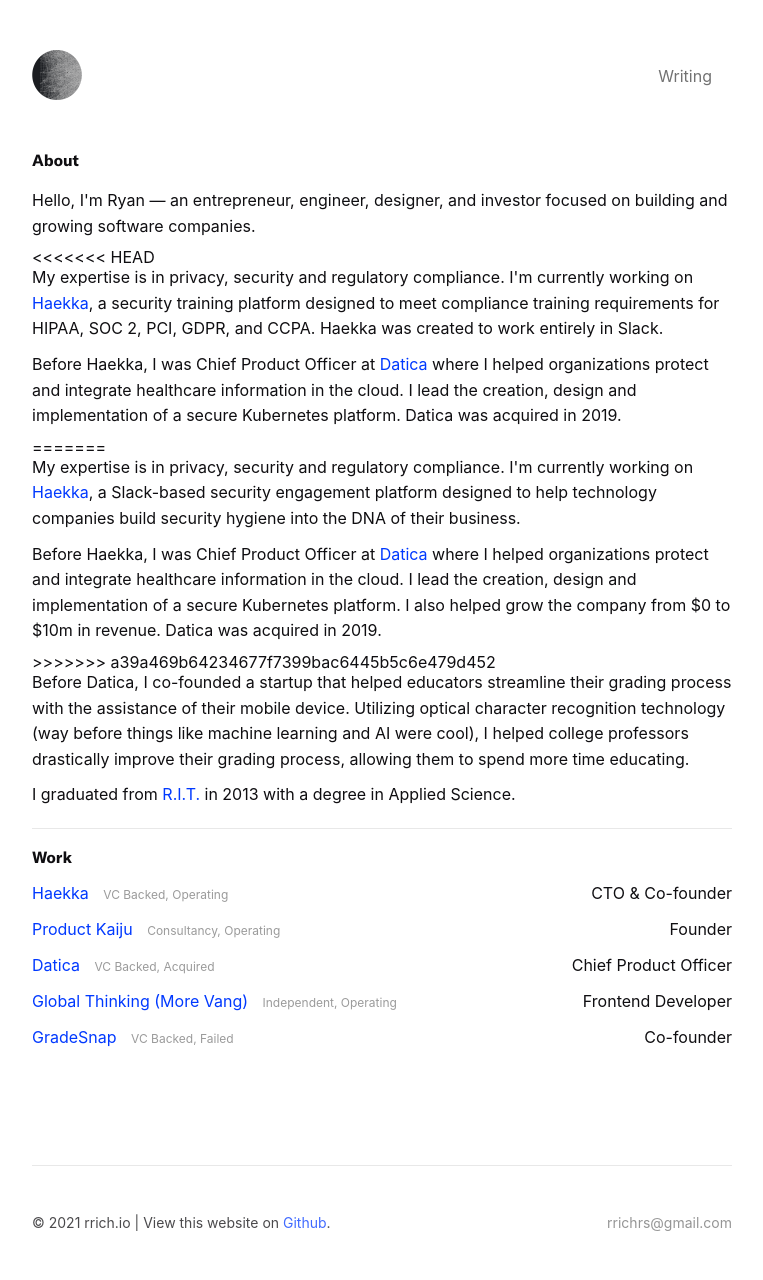
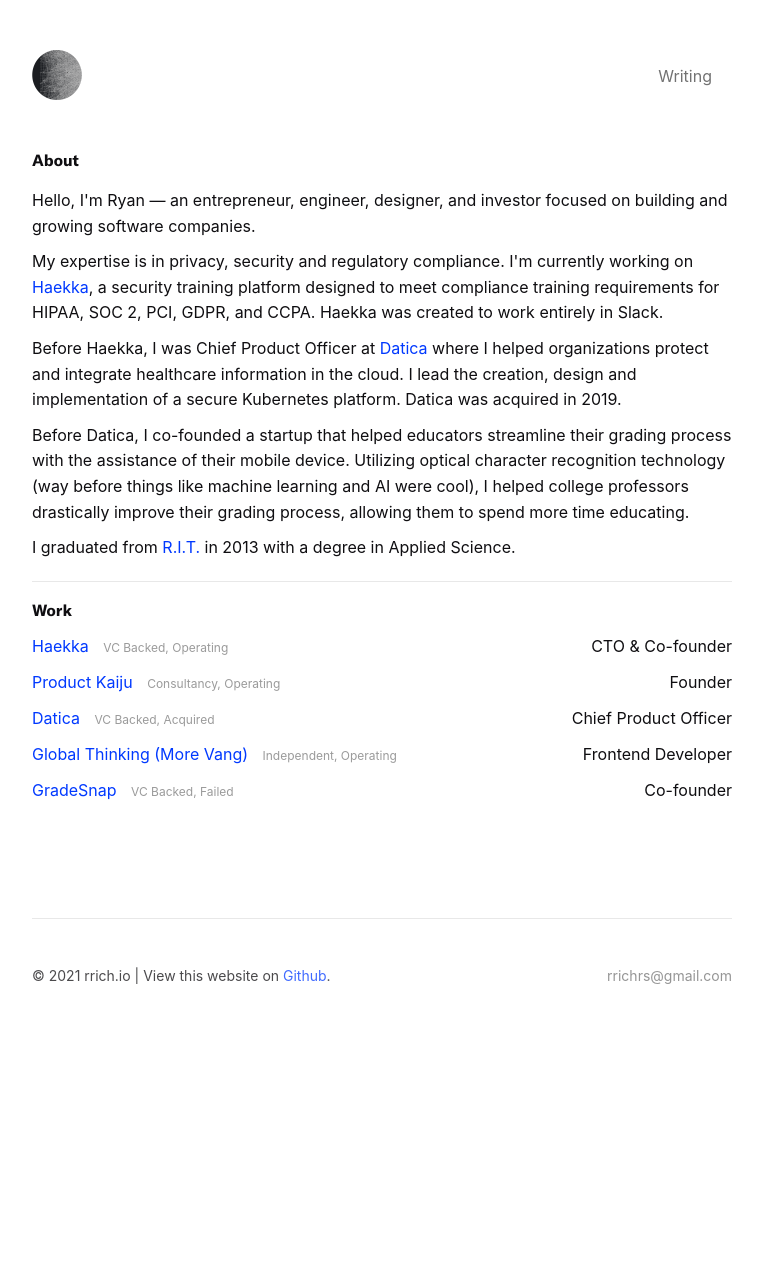
Before and after one commit to rr1000/rrich.io-01, a Jekyll site: the page built from index.html, in a window 1280 px wide. Shown: the whole page, without its empty margins (258-1021 px from the left). Built offline with Jekyll 4.4.1, drawn with Linux system fonts in a browser that asks for light colours; some web fonts are replaced; after the commit the page ends 1033 px from its top, so only the background shows below that.

Commit message:
Fixing merge issue

```diff
--- a/index.html
+++ b/index.html
@@ -18,13 +18,8 @@
         <div class="col-xs-12">
             <h2>About</h2>
             <p>Hello, I'm Ryan — an entrepreneur, engineer, designer, and investor focused on building and growing software companies.</p>
-<<<<<<< HEAD
             <p>My expertise is in privacy, security and regulatory compliance. I'm currently working on <a href="https://www.haekka.com">Haekka</a>, a security training platform designed to meet compliance training requirements for HIPAA, SOC 2, PCI, GDPR, and CCPA. Haekka was created to work entirely in Slack.</p>
             <p>Before Haekka, I was Chief Product Officer at <a href="https://datica.com">Datica</a> where I helped organizations protect and integrate healthcare information in the cloud. I lead the creation, design and implementation of a secure Kubernetes platform. Datica was acquired in 2019.</p>
-=======
-            <p>My expertise is in privacy, security and regulatory compliance. I'm currently working on <a href="https://www.haekka.com">Haekka</a>, a Slack-based security engagement platform designed to help technology companies build security hygiene into the DNA of their business.</p>
-            <p>Before Haekka, I was Chief Product Officer at <a href="https://datica.com">Datica</a> where I helped organizations protect and integrate healthcare information in the cloud. I lead the creation, design and implementation of a secure Kubernetes platform. I also helped grow the company from $0 to $10m in revenue. Datica was acquired in 2019.</p>
->>>>>>> a39a469b64234677f7399bac6445b5c6e479d452
             <p>Before Datica, I co-founded a startup that helped educators streamline their grading process with the assistance of their mobile device. Utilizing optical character recognition technology (way before things like machine learning and AI were cool), I helped college professors drastically improve their grading process, allowing them to spend more time educating.</p>
             <p>I graduated from <a href="https://www.rit.edu/" target="_blank">R.I.T.</a> in 2013 with a degree in Applied Science.</p>
             <div class="hr"></div>
```
